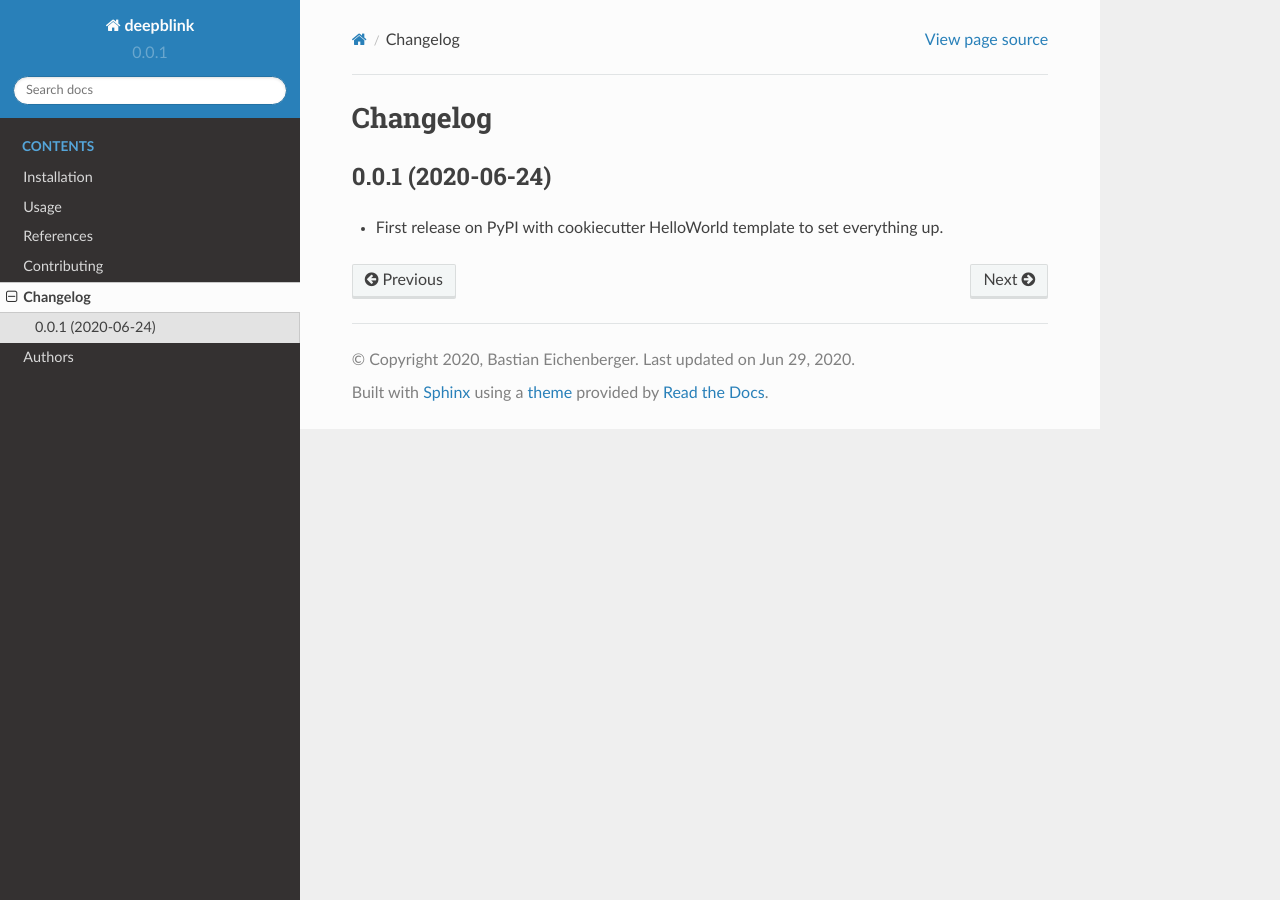
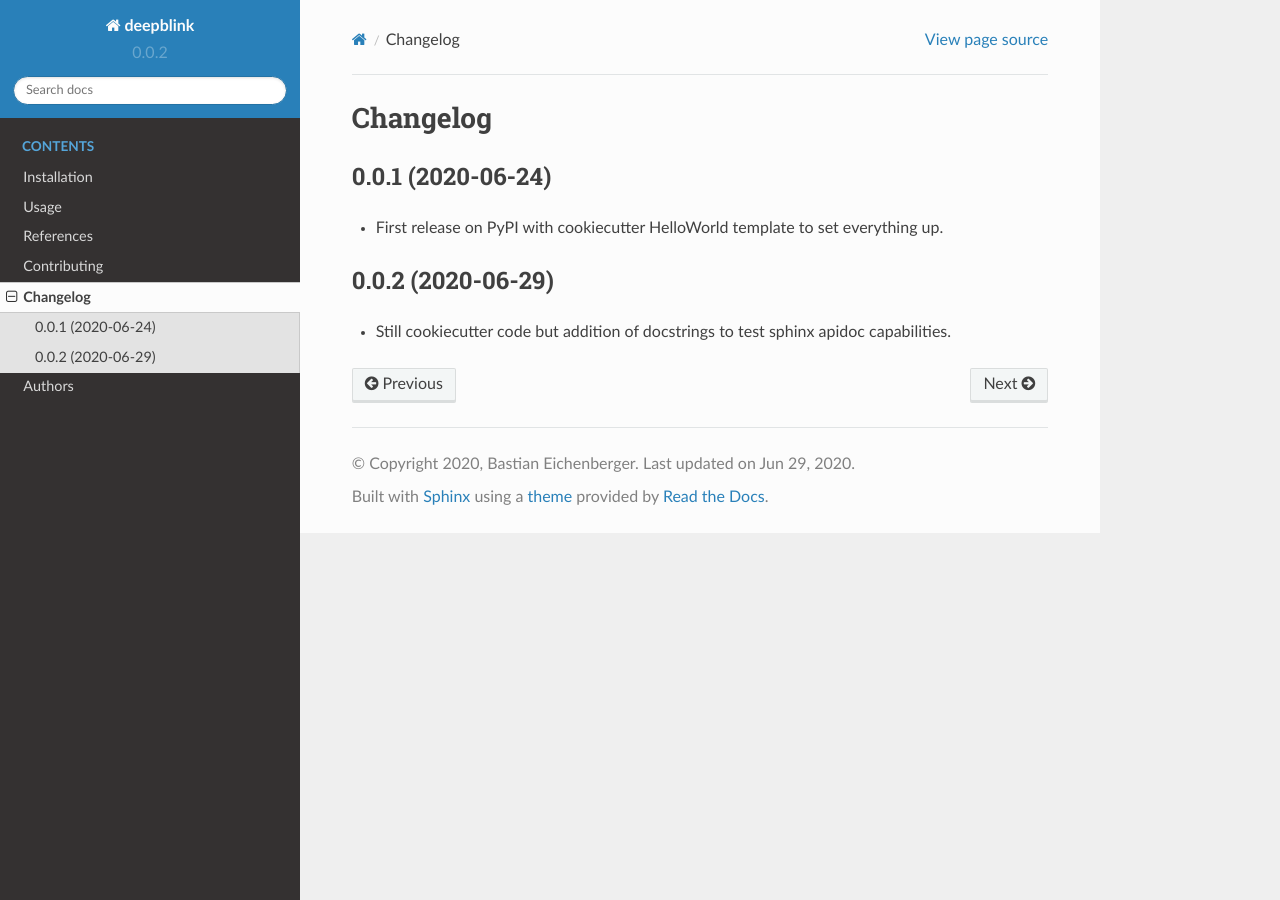
Before and after one commit to BBQuercus/deepBlink, a Sphinx documentation site: the page built from docs/changelog.rst, in a window 1280 px wide. Built offline with Sphinx 7.4.7 and the Read the Docs theme 2.0.0, drawn with Linux system fonts in a browser that asks for light colours.

Commit message:
Patched to 0.0.2 with docstrings in main

```diff
--- a/docs/changelog.rst
+++ b/docs/changelog.rst
@@ -6,3 +6,8 @@
 ------------------
 
 * First release on PyPI with cookiecutter HelloWorld template to set everything up.
+
+0.0.2 (2020-06-29)
+------------------
+
+* Still cookiecutter code but addition of docstrings to test sphinx apidoc capabilities.
--- a/docs/conf.py
+++ b/docs/conf.py
@@ -4,44 +4,44 @@
 import os
 
 extensions = [
-    'sphinx.ext.autodoc',
-    'sphinx.ext.autosummary',
-    'sphinx.ext.coverage',
-    'sphinx.ext.doctest',
-    'sphinx.ext.extlinks',
-    'sphinx.ext.ifconfig',
-    'sphinx.ext.napoleon',
-    'sphinx.ext.todo',
-    'sphinx.ext.viewcode',
+    "sphinx.ext.autodoc",
+    "sphinx.ext.autosummary",
+    "sphinx.ext.coverage",
+    "sphinx.ext.doctest",
+    "sphinx.ext.extlinks",
+    "sphinx.ext.ifconfig",
+    "sphinx.ext.napoleon",
+    "sphinx.ext.todo",
+    "sphinx.ext.viewcode",
 ]
 
-source_suffix = '.rst'
-master_doc = 'readme'
-project = 'deepblink'
-year = '2020'
-author = 'Bastian Eichenberger'
-copyright = '{0}, {1}'.format(year, author)
-version = release = '0.0.1'
+source_suffix = ".rst"
+master_doc = "readme"
+project = "deepblink"
+year = "2020"
+author = "Bastian Eichenberger"
+copyright = "{0}, {1}".format(year, author)
+version = release = "0.0.2"
 
-pygments_style = 'trac'
-templates_path = ['.']
+pygments_style = "trac"
+templates_path = ["."]
 extlinks = {
-    'issue': ('https://github.com/bbquercus/deepblink/issues/%s', '#'),
-    'pr': ('https://github.com/bbquercus/deepblink/pull/%s', 'PR #'),
+    "issue": ("https://github.com/bbquercus/deepblink/issues/%s", "#"),
+    "pr": ("https://github.com/bbquercus/deepblink/pull/%s", "PR #"),
 }
 # on_rtd is whether we are on readthedocs.org
-on_rtd = os.environ.get('READTHEDOCS', None) == 'True'
+on_rtd = os.environ.get("READTHEDOCS", None) == "True"
 
 if not on_rtd:  # only set the theme if we're building docs locally
-    html_theme = 'sphinx_rtd_theme'
+    html_theme = "sphinx_rtd_theme"
 
 html_use_smartypants = True
-html_last_updated_fmt = '%b %d, %Y'
+html_last_updated_fmt = "%b %d, %Y"
 html_split_index = False
 html_sidebars = {
-   '**': ['searchbox.html', 'globaltoc.html', 'sourcelink.html'],
+    "**": ["searchbox.html", "globaltoc.html", "sourcelink.html"],
 }
-html_short_title = '%s-%s' % (project, version)
+html_short_title = "%s-%s" % (project, version)
 
 napoleon_use_ivar = True
 napoleon_use_rtype = False
--- a/setup.py
+++ b/setup.py
@@ -21,7 +21,7 @@
 
 setup(
     name="deepblink",
-    version="0.0.1",
+    version="version='0.0.2'",
     license="MIT",
     description="Threshold independent detection and localization of diffraction-limited spots.",
     long_description="%s\n%s"
--- a/src/deepblink/__init__.py
+++ b/src/deepblink/__init__.py
@@ -1 +1 @@
-__version__ = '0.0.1'
+__version__ = "0.0.2"
```
Also changed, not shown: .bumpversion.cfg, .travis.yml.
